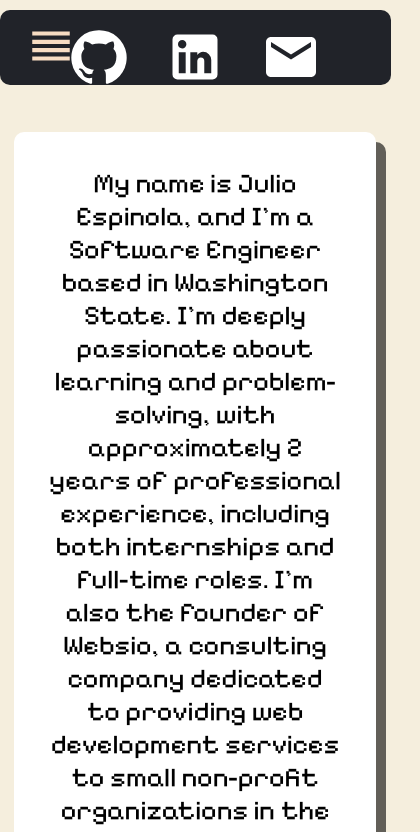
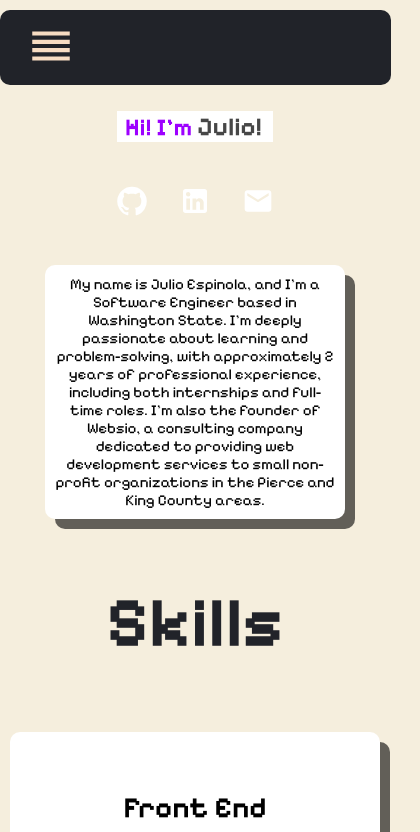
Before and after one commit to JulioSEspinola/Portfolio-2.0, a React (Create React App) app in the folder portfolio/: page / in a window 390 px wide. Shown: the top 832 px of the page, 420 px wide, since content can reach past the window. Built offline with nearby package versions, Linux system fonts and the light colour scheme.

Commit message:
added responsiveness to the app layout

```diff
--- a/portfolio/src/styles/Home.css
+++ b/portfolio/src/styles/Home.css
@@ -18,18 +18,21 @@
 
 .about {
   width: 100%;
-  height: calc(100vh - 100px);
+  min-height: 60vh;
   display: flex;
   flex-direction: column;
   justify-content: center;
   align-items: center;
   text-align: center;
   color: var(--main-text-color);
+  padding: 2vw 2vw 0 2vw;
+  box-sizing: border-box;
 }
 
-.about .Julio{
+.about .Julio {
   color: rgba(0, 0, 0, 0.721);
-  font-size: 3.5rem;
+  font-size: 2.5rem;
+  word-break: break-word;
 }
 
 .about h2 {
@@ -70,15 +73,22 @@
 }
 
 .about .prompt {
-  width: 40%;
-  font-size: 30px;
+  width: 100%;
+  max-width: 400px;
+  font-size: 1.5rem;
+  margin: 0 auto 20px auto;
+  display: flex;
+  flex-wrap: wrap;
+  justify-content: center;
+  gap: 10px;
 }
 
 .prompt svg {
-  font-size: 60px;
+  font-size: 2.5rem;
   margin: 10px;
   color: white;
 }
+
 
 /*SKILLS SECTION*/
 .skills {
@@ -212,6 +222,21 @@
     max-width: 30%; /* Increased width for larger screens */
   }
 }
+@media only screen and (max-width: 900px) {
+  .about h2 {
+    font-size: 2rem;
+    padding: 0 5vw;
+  }
+  .about .Julio {
+    font-size: 2rem;
+  }
+  .about-me {
+    font-size: 1rem;
+    padding: 15px;
+    max-width: 90vw;
+  }
+}
+
 
 @media only screen and (max-width: 992px) {
   .technologies {
@@ -222,6 +247,34 @@
 @media only screen and (max-width: 768px) {
   .technologies {
     max-width: 60%; /* Even more width for smaller screens */
+  }
+}
+
+@media only screen and (max-width: 600px) {
+  .about {
+    min-height: 40vh;
+    padding: 4vw 2vw 0 2vw;
+  }
+  .about h2 {
+    font-size: 1.3rem;
+    padding: 0 2vw;
+  }
+  .about .Julio {
+    font-size: 1.1rem;
+  }
+  .about-me {
+    font-size: 0.95rem;
+    padding: 10px;
+    max-width: 98vw;
+  }
+  .about .prompt {
+    font-size: 1.1rem;
+    max-width: 98vw;
+    gap: 5px;
+  }
+  .prompt svg {
+    font-size: 2rem;
+    margin: 5px;
   }
 }
 
--- a/portfolio/src/styles/Websio.css
+++ b/portfolio/src/styles/Websio.css
@@ -21,6 +21,7 @@
   border-radius: 10px;
   border: 5px solid #212329;
   box-shadow: 0 4px 10px rgba(0, 0, 0, 0.1);
+  box-sizing: border-box;
 }
 
 .websio-container h1 {
@@ -34,23 +35,23 @@
 
 .websio-container h2 {
   font-family: var(--pixelate-font);
-  font-size: 3rem;
+  font-size: 2.5rem;
   color: #fff;
-  overflow: hidden;
-  white-space: nowrap;
   margin-bottom: 10px;
   text-align: left;
+  word-break: break-word;
 }
 
 .websio-container .container {
   display: flex;
   flex-direction: row;
-  align-items: center;
+  align-items: flex-start;
   justify-content: center;
   flex-wrap: wrap;
   gap: 40px;
   width: 100%;
   max-width: 1200px;
+  box-sizing: border-box;
 }
 
 .websio-container .container > div:first-child {
@@ -93,19 +94,25 @@
   .websio-container .container {
     flex-direction: column;
     gap: 20px;
+    align-items: center;
   }
   .websio-container .container > div {
     max-width: 100%;
+    min-width: 0;
   }
   .websio-video {
-    max-width: 90vw;
+    max-width: 95vw;
     min-height: 180px;
   }
   .websio-container h1 {
-    font-size: 1.5rem;
+    font-size: 1.3rem;
+  }
+  .websio-container h2 {
+    font-size: 1.7rem;
   }
 }
 
+/* Large mobile */
 /* Large mobile */
 @media (max-width: 600px) {
   .websio-container {
@@ -114,7 +121,10 @@
     padding: 10px;
   }
   .websio-container h1 {
-    font-size: 1.1rem;
+    font-size: 1.05rem;
+  }
+  .websio-container h2 {
+    font-size: 1.2rem;
   }
   .websio-video {
     max-width: 100vw;
@@ -127,6 +137,9 @@
   .websio-container h1 {
     font-size: 0.95rem;
   }
+  .websio-container h2 {
+    font-size: 1rem;
+  }
   .websio-video {
     min-height: 80px;
   }
```
